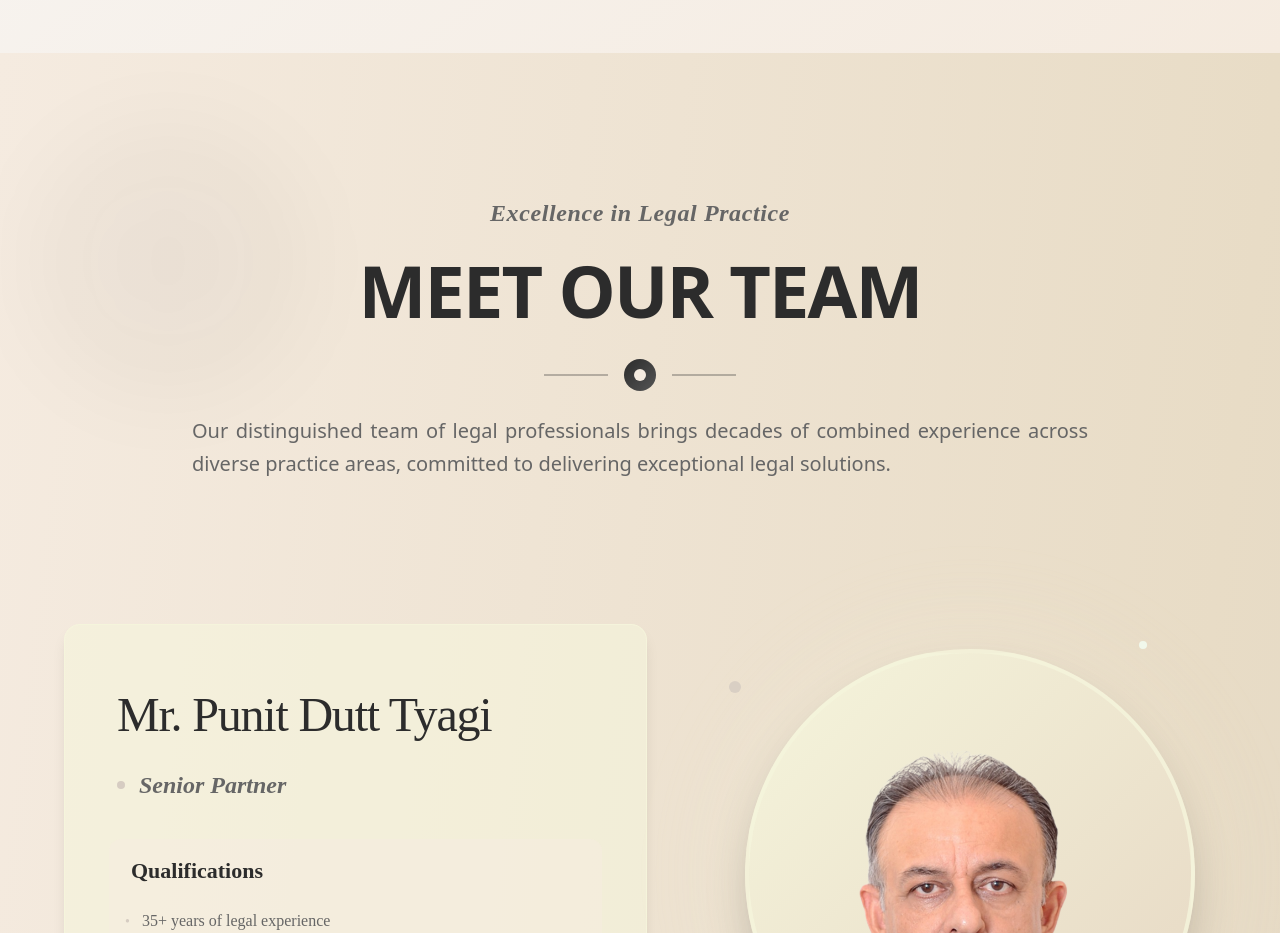
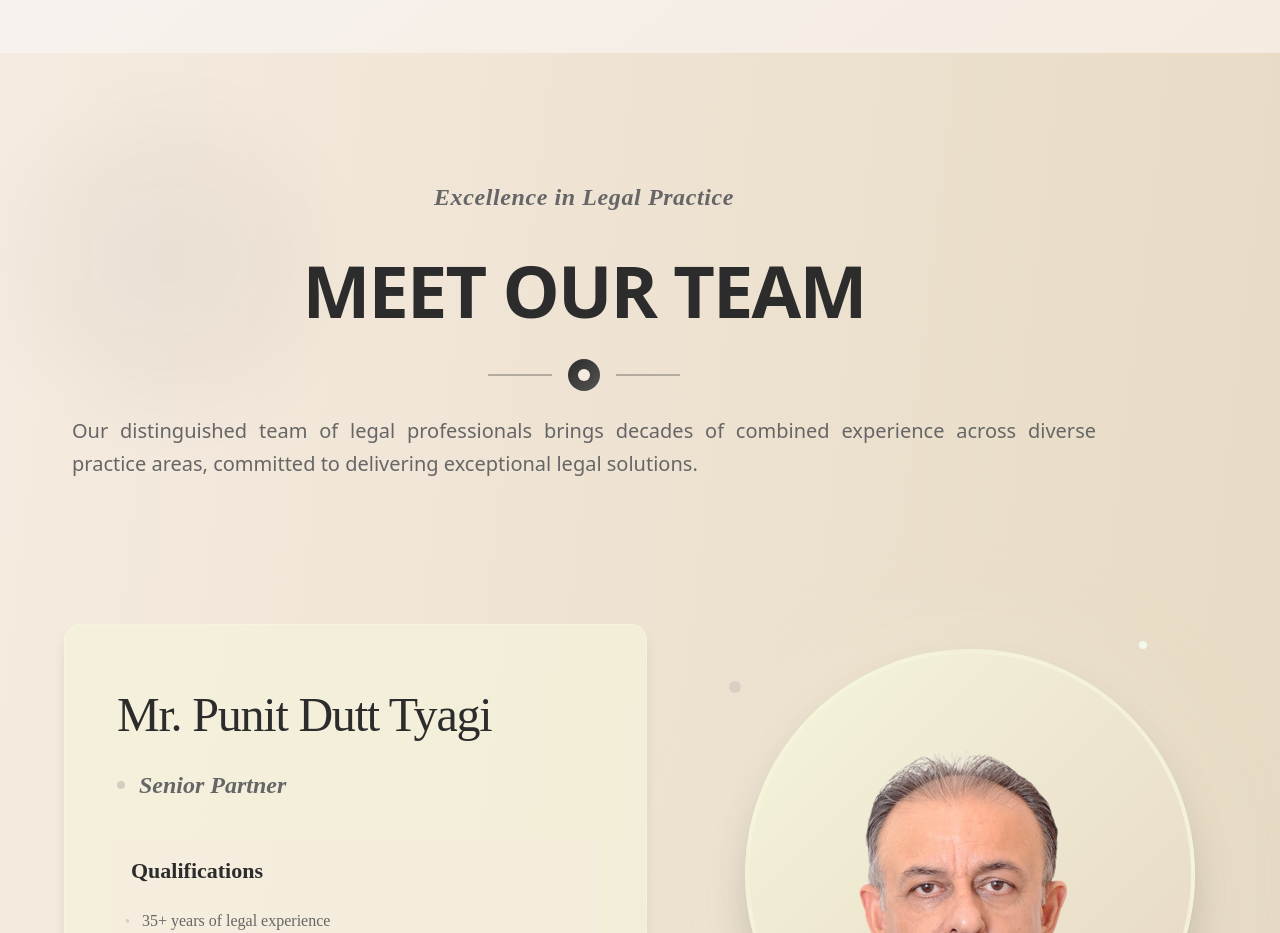
Before and after one commit to harry-urek/ala-app, a Next.js app: page / in a window 1280 px wide. Shown: the part 2060-2993 px from the top of the page. Built offline with nearby package versions, Linux system fonts and the light colour scheme; a web font is replaced by a local one.

Commit message:
more subtle changes

```diff
--- a/src/components/TeamMember.jsx
+++ b/src/components/TeamMember.jsx
@@ -12,15 +12,15 @@ const TeamMember = ({ id, teamMembers = [] }) => {
                     <div className="absolute top-1/2 left-1/3 w-32 h-32 bg-[#d6ccc2]/20 rounded-full blur-2xl animate-pulse-subtle animation-delay-600"></div>
                 </div>
                 {/* Section Heading */}
-                <div className=" mx-auto px-15 pt-16 pb-16 max-[760px]:px-4 max-[760px]:pt-12 max-[760px]:pb-8 animate-fade-in-up relative z-10">
+                <div className="  px-12 pt-12 pb-16 max-[760px]:px-4 max-[760px]:pt-12 max-[760px]:pb-8 animate-fade-in-up relative z-10">
                     <div className="text-center">
                         {/* Subtitle */}
-                        <p className="text-2xl eb-garamond-600-italic text-[#666] font-medium tracking-wide mb-4 animate-fade-in animation-delay-200 max-[760px]:text-base max-[760px]:mb-3">
+                        <p className="text-2xl text-center eb-garamond-600-italic text-[#666] font-medium tracking-wide mb-8 animate-fade-in animation-delay-200 max-[760px]:text-base max-[760px]:mb-8">
                             Excellence in Legal Practice
                         </p>
 
                         {/* Main Title */}
-                        <h1 className="text-7xl font-semibold text-[#2c2c2c] leading-tight tracking-tight mb-6 max-[760px]:text-4xl max-[760px]:mb-4 animate-slide-in-down">
+                        <h1 className="text-7xl font-semibold text-[#2c2c2c] text-center leading-tight tracking-tight mb-6 max-[760px]:text-4xl max-[760px]:mb-4 animate-slide-in-down">
                             MEET OUR TEAM
                         </h1>
 
@@ -34,7 +34,7 @@ const TeamMember = ({ id, teamMembers = [] }) => {
                         </div>
 
                         {/* Description */}
-                        <p className="text-xl text-[#666] max-w-4xl mx-auto leading-relaxed text-justify font-normal animate-fade-in animation-delay-500 max-[760px]:text-base max-[760px]:px-4 max-[760px]:text-justify">
+                        <p className="text-xl text-[#666] max-w-5xl mx-auto leading-relaxed text-justify font-normal animate-fade-in animation-delay-500 max-[760px]:text-base max-[760px]:px-2 max-[760px]:text-justify max-[760px]:max-w-full">
                             Our distinguished team of legal professionals brings decades of combined experience
                             across diverse practice areas, committed to delivering exceptional legal solutions.
                         </p>
--- a/src/components/TeamMemberCard.jsx
+++ b/src/components/TeamMemberCard.jsx
@@ -7,7 +7,7 @@ const TeamMemberCard = ({ name, position, qualifications, description, image, re
             <div className="flex-1 max-w-4xl py-10 px-11 pb-6 max-[760px]:max-w-full max-[760px]:py-6 max-[760px]:px-5 max-[760px]:text-left animate-fade-in-left bg-[#f5f5dc]/60 backdrop-blur-sm rounded-2xl border border-[#f5f5dc]/80 shadow-lg hover:shadow-xl transition-all duration-500 hover:bg-[#f5f5dc]/70">
                 <div className="mb-16 max-[760px]:mb-6">
                     {/* Name with enhanced styling */}
-                    <h2 className="text-5xl font-normal pt-5 text-[#2c2c2c] leading-tight mb-2.5 tracking-tight max-[760px]:text-2xl max-[760px]:mb-2 max-[760px]:pt-2 transition-colors duration-300 p-2 max-[760px]:p-0 hover:text-[#1a1a1a] relative newsreader-medium">
+                    <h2 className="text-5xl font-normal pt-5 text-[#2c2c2c] leading-tight mb-2.5 tracking-tight max-[760px]:text-3xl max-[760px]:mb-2 max-[760px]:pt-2 transition-colors duration-300 p-2 max-[760px]:p-0 hover:text-[#1a1a1a] relative newsreader-medium">
                         {name}
                         {/* <div className="absolute -bottom-2 left-0 w-12 h-0.5 bg-gradient-to-r from-[#2c2c2c] to-transparent max-[760px]:mx-auto max-[760px]:left-1/2 max-[760px]:-translate-x-1/2"></div> */}
                     </h2>
@@ -15,7 +15,7 @@ const TeamMemberCard = ({ name, position, qualifications, description, image, re
                     {/* Position with icon */}
                     <div className="flex items-center pl-2 max-[760px]:justify-start mb-8 max-[760px]:mb-4 max-[760px]:pl-0">
                         <div className="w-2 h-2 bg-[#d6ccc2] rounded-full mr-2 max-[760px]:hidden"></div>
-                        <h3 className="text-2xl p-1.5 text-[#666] eb-garamond-600-italic max-[760px]:text-lg max-[760px]:p-0 transition-colors duration-300 hover:text-[#555']">
+                        <h3 className="text-2xl p-1.5 text-[#666] eb-garamond-600-italic max-[760px]:text-xl max-[760px]:p-0 transition-colors duration-300 hover:text-[#555']">
                             {position}
                         </h3>
                     </div>
@@ -23,13 +23,13 @@ const TeamMemberCard = ({ name, position, qualifications, description, image, re
                     {/* Qualifications Section with enhanced styling */}
                     {qualifications && (
                         <div className="mb-8 max-[760px]:mb-4 animate-fade-in animation-delay-200 bg-[#f5ebe0]/50 rounded-xl p-4 pt-2 max-[760px]:p-3">
-                            <h4 className="text-[22px] eb-garamond-600-reg font- text-[#2c2c2c] pb-2 p-1.5 mb-3 max-[760px]:text-lg max-[760px]:mb-2 max-[760px]:pb-1 max-[760px]:p-0 flex items-center">
+                            <h4 className="text-[22px] eb-garamond-600-reg font- text-[#2c2c2c] pb-2 p-1.5 mb-3 max-[760px]:text-xl max-[760px]:mb-2 max-[760px]:pb-1 max-[760px]:p-0 flex items-center">
                                 {/* <span className="w-1.5 h-1.5 bg-[#2c2c2c] rounded-full mr-2"></span> */}
                                 Qualifications
                             </h4>
                             <div className="space-y-2 max-[760px]:space-y-1.5">
                                 {qualifications.map((qual, index) => (
-                                    <p key={index} className="text-base text-[#666] newsreader-medium leading-relaxed max-[760px]:text-sm max-[760px]:leading-snug transition-colors duration-300 hover:text-[#555] flex items-start">
+                                    <p key={index} className="text-base text-[#666] newsreader-medium leading-relaxed max-[760px]:text-base max-[760px]:leading-snug transition-colors duration-300 hover:text-[#555] flex items-start">
                                         <span className="text-[#d6ccc2] mr-2 mt-1 text-sm">•</span>
                                         <span className='pl-1 pb-0.5 max-[760px]:pl-0'>{qual}</span>
                                     </p>
@@ -40,7 +40,7 @@ const TeamMemberCard = ({ name, position, qualifications, description, image, re
 
                     {/* Description with enhanced styling */}
                     <div className="relative">
-                        <p className="text-xl text-[#666] leading-relaxed eb-garamond-400-reg max-[760px]:text-sm max-[760px]:leading-normal animate-fade-in animation-delay-400 transition-colors text-balance text-justify duration-300 hover:text-[#555] pl-5 max-[760px]:pl-0 border-l-2 max-[760px]:border-l-0 p-2 max-[760px]:p-0 border-[#d6ccc2]/50">
+                        <p className="text-xl text-[#666] leading-relaxed eb-garamond-400-reg max-[760px]:text-base max-[760px]:leading-normal animate-fade-in animation-delay-400 transition-colors text-balance text-justify duration-300 hover:text-[#555] pl-5 max-[760px]:pl-0 border-l-2 max-[760px]:border-l-0 p-2 max-[760px]:p-0 border-[#d6ccc2]/50">
                             {description}
                         </p>
                     </div>
```
Also changed, not shown: src/components/ContactModal.jsx (line endings or trailing spaces), src/components/Hero.jsx (line endings or trailing spaces).
